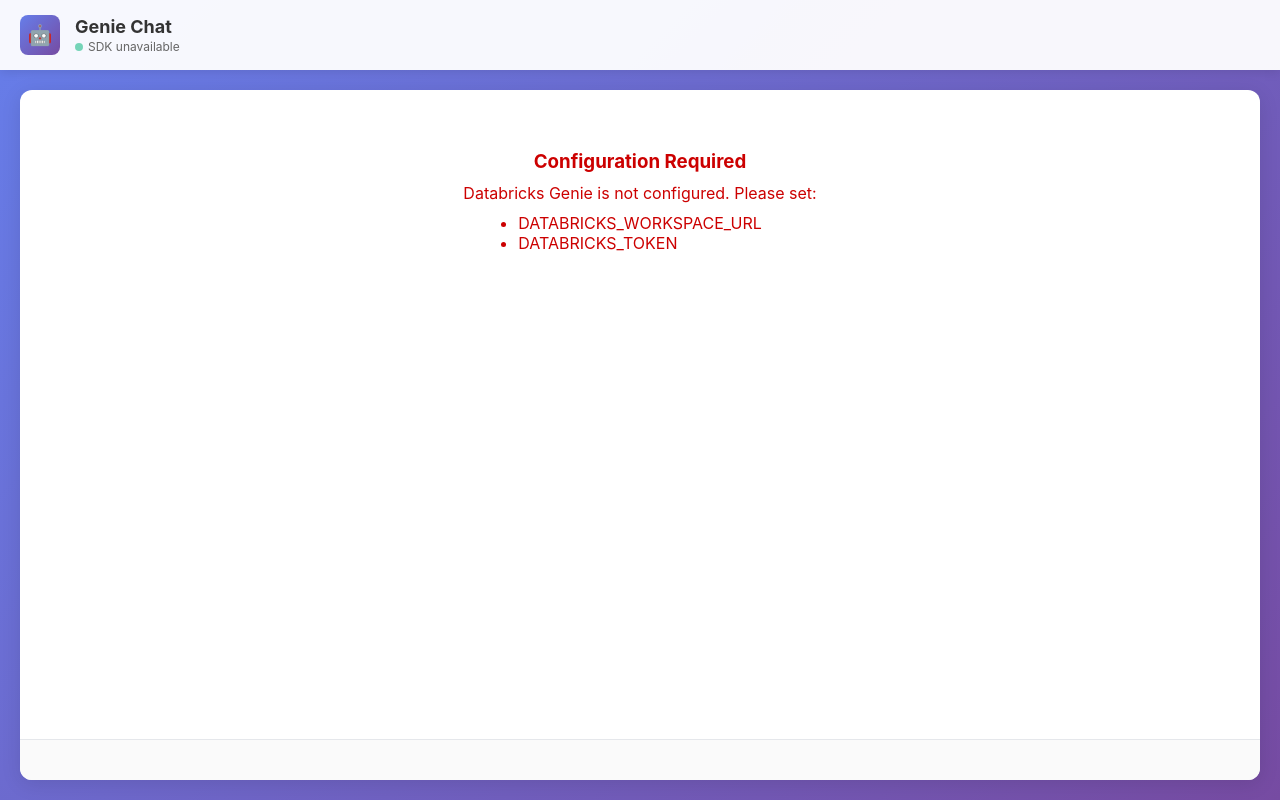
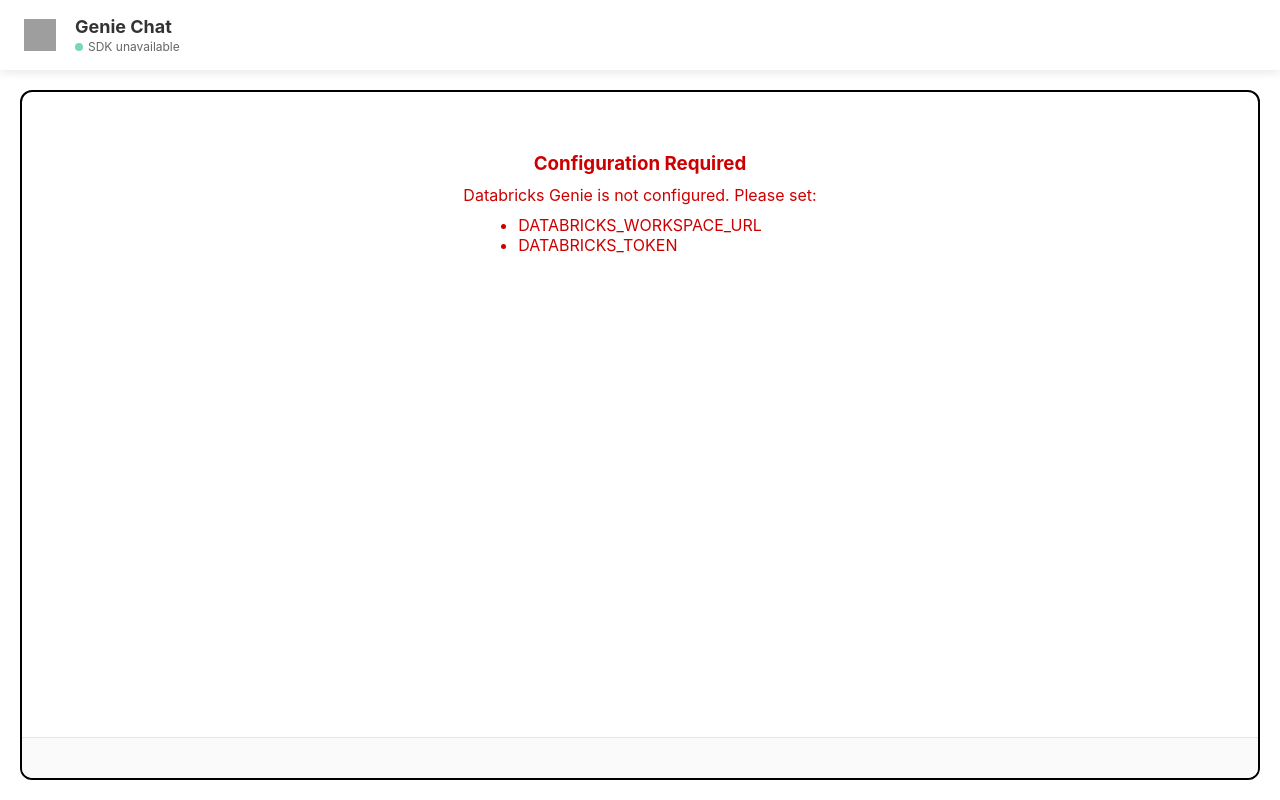
Before and after one commit to GeneArnold/atlan-databricks-genie-connector, a Flask app: page / in a window 1280 px wide. Run offline with Flask 3, Linux system fonts and the light colour scheme; some libraries are stand-ins or nearby versions; grey boxes are pictures that could not be loaded.

Commit message:
Polish genie-tab: Databricks icon, Atlan blue, clean white-on-white
Replaces robot emoji with Atlan-hosted Databricks SVG in header logo,
bot message avatars, and typing indicator. Removes purple gradient
(body + .logo) in favor of solid white with a 2px black border on the
chat frame. Swaps all #667eea purple accents (user bubble, avatar,
input focus, send button, spinner, demo buttons) to Atlan blue #3366FF.

Co-Authored-By: Claude Opus 4.7 (1M context) <noreply@anthropic.com>

```diff
--- a/genie-tab/templates/chat.html
+++ b/genie-tab/templates/chat.html
@@ -13,7 +13,7 @@
 
         body {
             font-family: -apple-system, BlinkMacSystemFont, 'Segoe UI', Roboto, sans-serif;
-            background: linear-gradient(135deg, #667eea 0%, #764ba2 100%);
+            background: #ffffff;
             height: 100vh;
             display: flex;
             flex-direction: column;
@@ -37,12 +37,21 @@
         .logo {
             width: 40px;
             height: 40px;
-            background: linear-gradient(135deg, #667eea 0%, #764ba2 100%);
-            border-radius: 8px;
             display: flex;
             align-items: center;
             justify-content: center;
-            font-size: 20px;
+        }
+
+        .logo img {
+            width: 32px;
+            height: 32px;
+            display: block;
+        }
+
+        .message.assistant .message-avatar img {
+            width: 20px;
+            height: 20px;
+            display: block;
         }
 
         .space-info h1 {
@@ -98,7 +107,7 @@
             background: white;
             margin: 20px;
             border-radius: 12px;
-            box-shadow: 0 4px 20px rgba(0,0,0,0.1);
+            border: 2px solid #000;
             overflow: hidden;
         }
 
@@ -138,7 +147,7 @@
         }
 
         .message.user .message-avatar {
-            background: #667eea;
+            background: #3366FF;
             color: white;
         }
 
@@ -155,7 +164,7 @@
         }
 
         .message.user .message-content {
-            background: #667eea;
+            background: #3366FF;
             color: white;
             border-bottom-right-radius: 4px;
         }
@@ -226,7 +235,7 @@
         }
 
         .input-field:focus {
-            border-color: #667eea;
+            border-color: #3366FF;
         }
 
         .suggestions-toggle {
@@ -246,11 +255,11 @@
         }
 
         .suggestions-toggle:hover {
-            color: #667eea;
+            color: #3366FF;
         }
 
         .suggestions-toggle.active {
-            color: #667eea;
+            color: #3366FF;
         }
 
         .suggestions-dropdown {
@@ -301,7 +310,7 @@
 
         .send-button {
             padding: 12px 24px;
-            background: #667eea;
+            background: #3366FF;
             color: white;
             border: none;
             border-radius: 8px;
@@ -315,7 +324,7 @@
         }
 
         .send-button:hover {
-            background: #5a67d8;
+            background: #2850cc;
         }
 
         .send-button:disabled {
@@ -358,7 +367,7 @@
             width: 20px;
             height: 20px;
             border: 2px solid #f3f3f3;
-            border-top: 2px solid #667eea;
+            border-top: 2px solid #3366FF;
             border-radius: 50%;
             animation: spin 1s linear infinite;
             margin-right: 10px;
@@ -376,7 +385,7 @@
 <body>
     <div class="header">
         <div class="header-left">
-            <div class="logo">🤖</div>
+            <div class="logo"><img src="https://assets.atlan.com/assets/databricks.svg" alt="Databricks"></div>
             <div class="space-info">
                 <h1 id="spaceName">Genie Chat</h1>
                 <div class="status">
@@ -505,7 +514,7 @@
                                     <button onclick="loadSpace('demo-space-guid')" style="
                                         margin-top: 15px;
                                         padding: 10px 20px;
-                                        background: #667eea;
+                                        background: #3366FF;
                                         color: white;
                                         border: none;
                                         border-radius: 6px;
@@ -532,7 +541,7 @@
                                 <button onclick="loadSpace('demo-space-guid')" style="
                                     margin-top: 15px;
                                     padding: 10px 20px;
-                                    background: #667eea;
+                                    background: #3366FF;
                                     color: white;
                                     border: none;
                                     border-radius: 6px;
@@ -640,7 +649,7 @@
                                 <button onclick="loadSpace('demo-space-guid')" style="
                                     margin-top: 15px;
                                     padding: 10px 20px;
-                                    background: #667eea;
+                                    background: #3366FF;
                                     color: white;
                                     border: none;
                                     border-radius: 6px;
@@ -749,7 +758,11 @@
 
             const avatar = document.createElement('div');
             avatar.className = 'message-avatar';
-            avatar.textContent = isUser ? '👤' : '🤖';
+            if (isUser) {
+                avatar.textContent = '👤';
+            } else {
+                avatar.innerHTML = '<img src="https://assets.atlan.com/assets/databricks.svg" alt="Databricks">';
+            }
 
             const contentDiv = document.createElement('div');
             contentDiv.className = 'message-content';
@@ -776,7 +789,7 @@
             typingDiv.id = 'typing';
             typingDiv.className = 'message assistant';
             typingDiv.innerHTML = `
-                <div class="message-avatar">🤖</div>
+                <div class="message-avatar"><img src="https://assets.atlan.com/assets/databricks.svg" alt="Databricks"></div>
                 <div class="typing-indicator">
                     <div class="typing-dot"></div>
                     <div class="typing-dot"></div>
```
